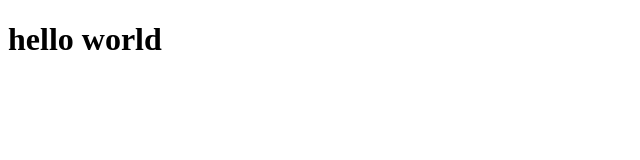
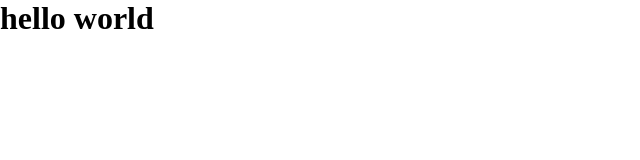
Before and after one commit to Otabek1990/kino-app, a plain HTML site: page index.html in a window 1280 px wide. Shown: the whole page, without its empty margins (0-640 px from the left). Drawn offline with Linux system fonts and the light colour scheme.

Commit message:
css added

```diff
--- /dev/null
+++ b/index.css
@@ -0,0 +1,5 @@
+*{
+    margin: 0;
+    padding: 0;
+    box-sizing: border-box;
+}
--- a/index.html
+++ b/index.html
@@ -5,6 +5,7 @@
     <meta http-equiv="X-UA-Compatible" content="IE=edge">
     <meta name="viewport" content="width=device-width, initial-scale=1.0">
     <title>Document</title>
+    <link rel="stylesheet" href="index.css">
 </head>
 <body>
     <h1>hello world</h1>
```
